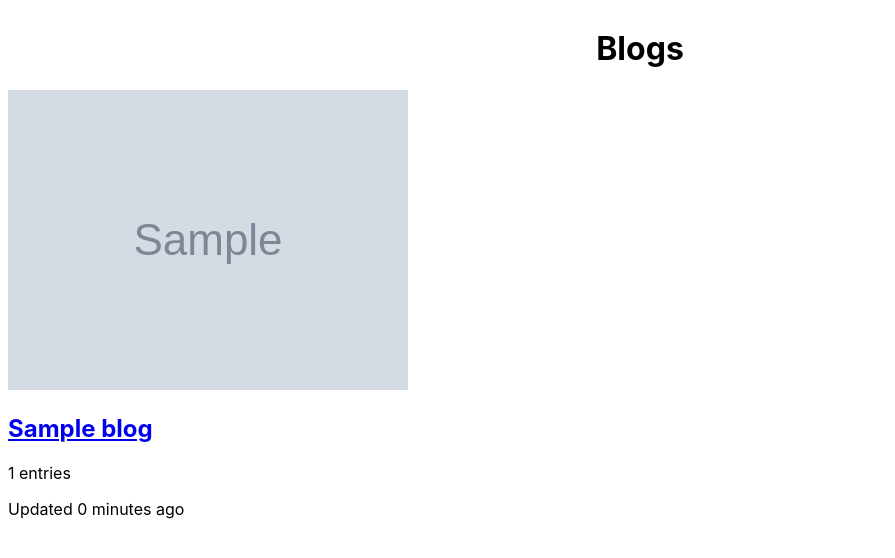
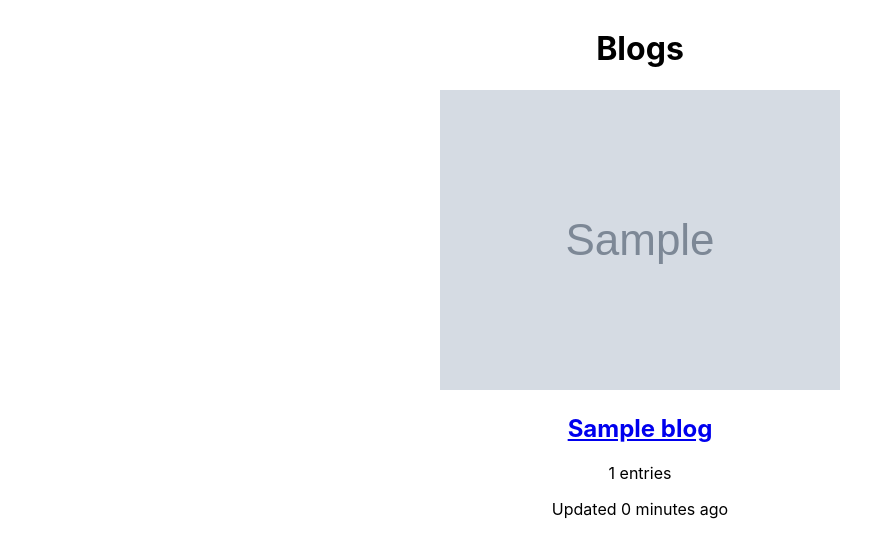
Before and after one commit to jacoduplessis/django-telegram-blog, a Django app: template telegram_blog/templates/telegram_blog/index.html in a window 1280 px wide. Shown: the top 558 px of the page, without its empty margins (0-895 px from the left). Run offline with Django 3.2, Linux system fonts and the light colour scheme; the template is opened without the code that fills it: most values are stand-ins (such as "Sample title", 1, 10 or a date in 2020); grey boxes marked "Sample" are stand-in pictures; data that the repository does not hold is empty.

Commit message:
Update CSS in template

```diff
--- a/telegram_blog/templates/telegram_blog/base.html
+++ b/telegram_blog/templates/telegram_blog/base.html
@@ -78,6 +78,14 @@
     figure {
       margin: 0;
     }
+
+    .blog-list {
+      text-align: center;
+    }
+
+    .blog-list-item {
+      margin-bottom: 3rem;
+    }
   </style>
 </head>
 <body>
```
